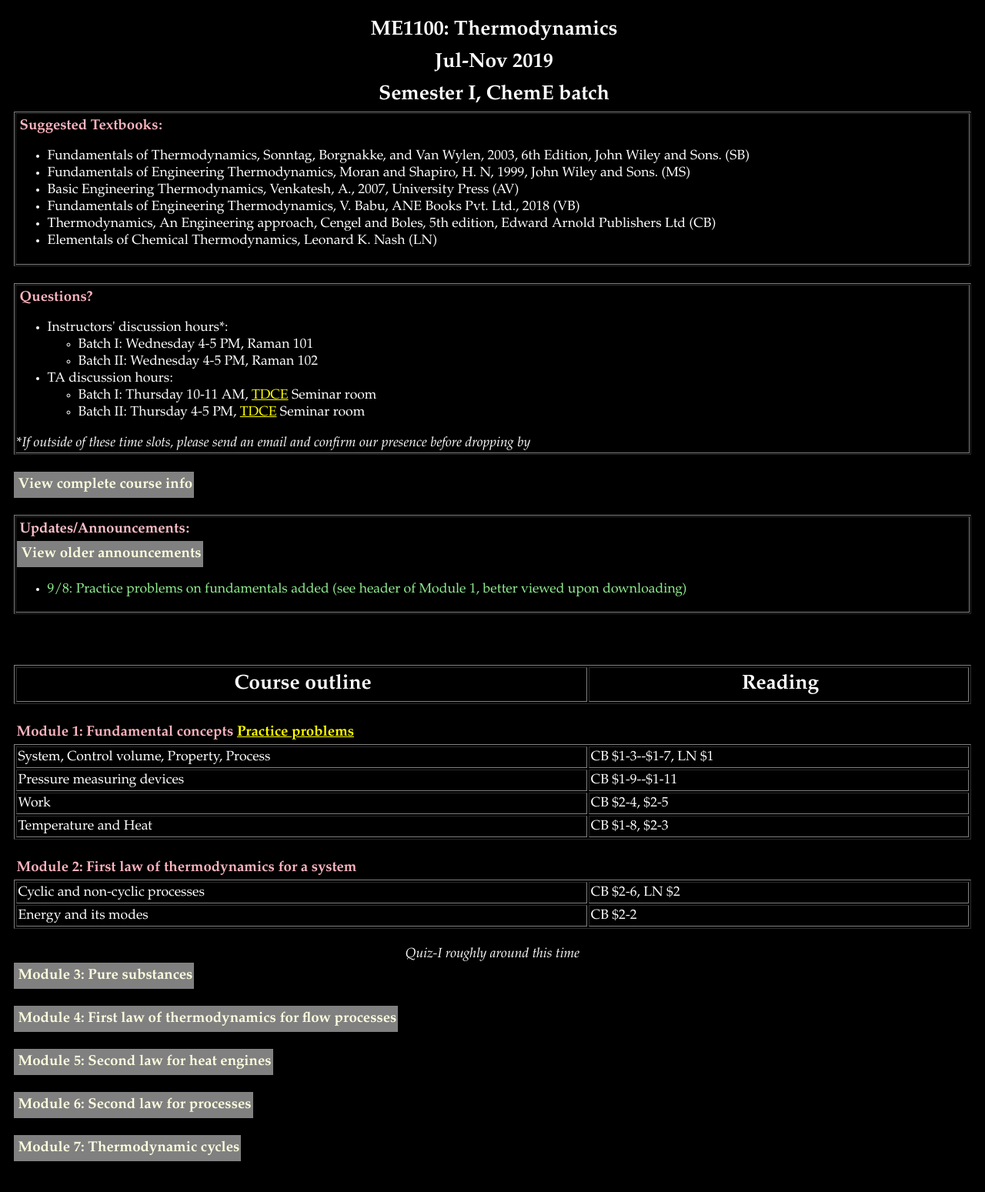
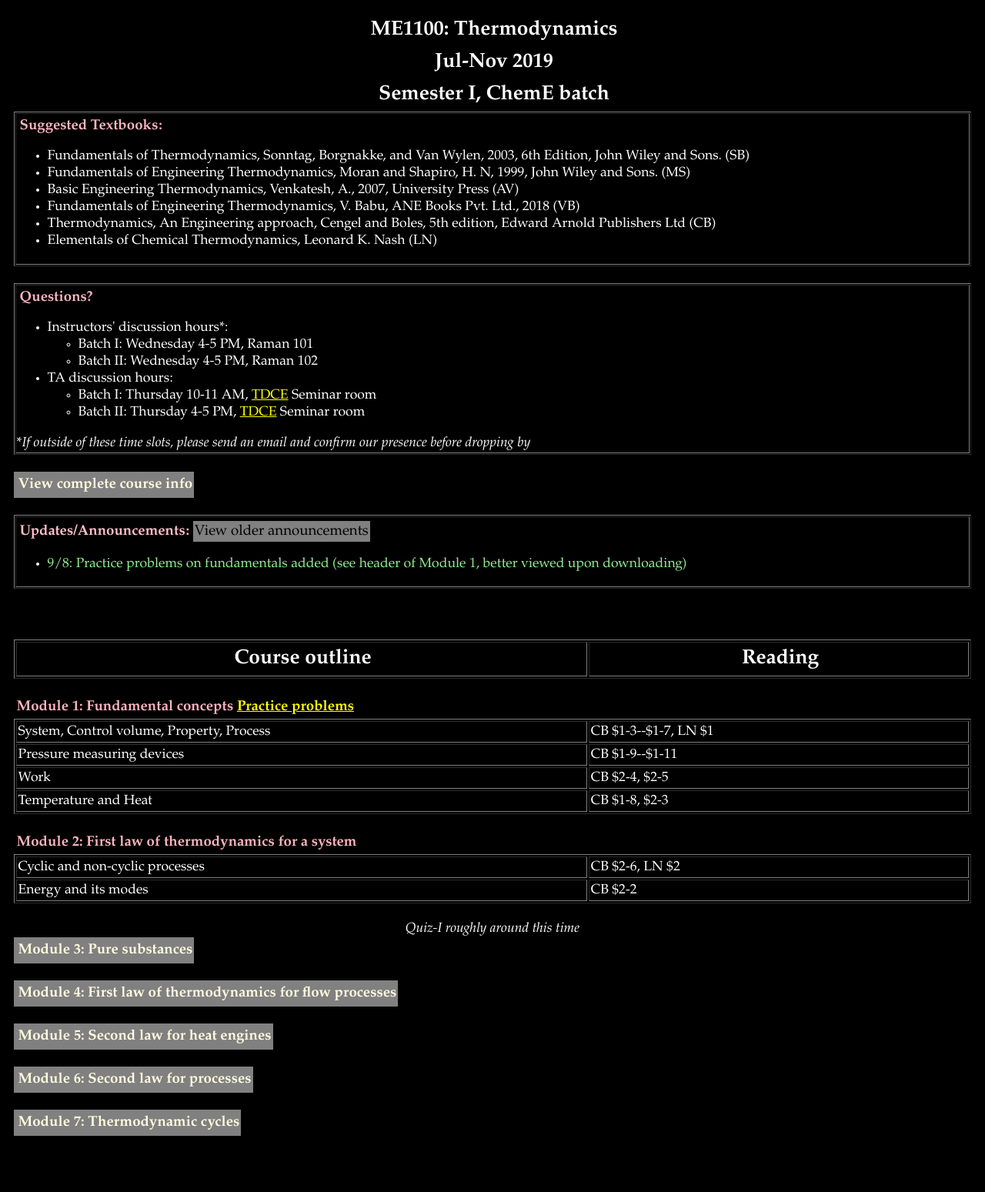
Before and after one commit to krithikasivaram/krithikasivaram.github.io, a Jekyll site: the page teaching/ME1100_Jul_Nov_2019.html, which Jekyll copies as it is, in a window 1280 px wide. Shown: the whole page at 77% size. Built offline with Jekyll 4.4.1, drawn with Linux system fonts in a browser that asks for light colours; after the commit the page ends 1516 px from its top, so only the background shows below that.

Commit message:
edit layout me1100

```diff
--- a/teaching/ME1100_Jul_Nov_2019.html
+++ b/teaching/ME1100_Jul_Nov_2019.html
@@ -199,8 +199,7 @@ Email: varuns@iitm.ac.in </li>
 <table border="1" cellspacing="1" cellpadding="1"  width="100%">
 <tr> <td width="100%">
 <h3> <font color="pink">
-Updates/Announcements:</font></h3>
-<button class="collapsible"><h5>View older announcements</h5></button>
+Updates/Announcements:</font> <button class="collapsible">View older announcements</h3></button>
 <div class="content">
 <ul>
 	<li> 23/7: Welcome to ME1100!
```
